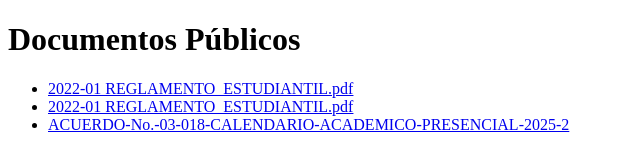
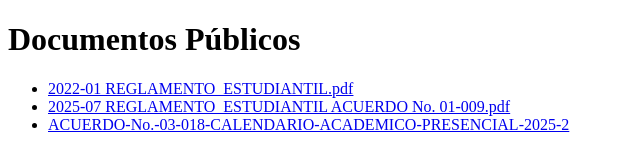
Before and after one commit to AuxAdm/DocsPublicos, a plain HTML site: page index.html in a window 1280 px wide. Shown: the whole page, without its empty margins (0-640 px from the left). Drawn offline with Linux system fonts and the light colour scheme.

Commit message:
Update index.html

```diff
--- a/index.html
+++ b/index.html
@@ -8,7 +8,7 @@
     <h1>Documentos Públicos</h1>
     <ul>
         <li><a href="2022-01 REGLAMENTO_ESTUDIANTIL.pdf" target="_blank">2022-01 REGLAMENTO_ESTUDIANTIL.pdf</a></li>
-        <li><a href="2025-07 ACUERDO No. 01-009 Actualización Reglamento Disciplinario Estudiantil.pdf" target="_blank">2022-01 REGLAMENTO_ESTUDIANTIL.pdf</a></li>
+        <li><a href="2025-07 ACUERDO No. 01-009 Actualización Reglamento Disciplinario Estudiantil.pdf" target="_blank">2025-07 REGLAMENTO_ESTUDIANTIL ACUERDO No. 01-009.pdf</a></li>
         <li><a href="ACUERDO-No.-03-018-CALENDARIO-ACADEMICO-PRESENCIAL-2025-2.pdf" target="_blank">ACUERDO-No.-03-018-CALENDARIO-ACADEMICO-PRESENCIAL-2025-2</a></li>
     </ul>
 </body>
```
